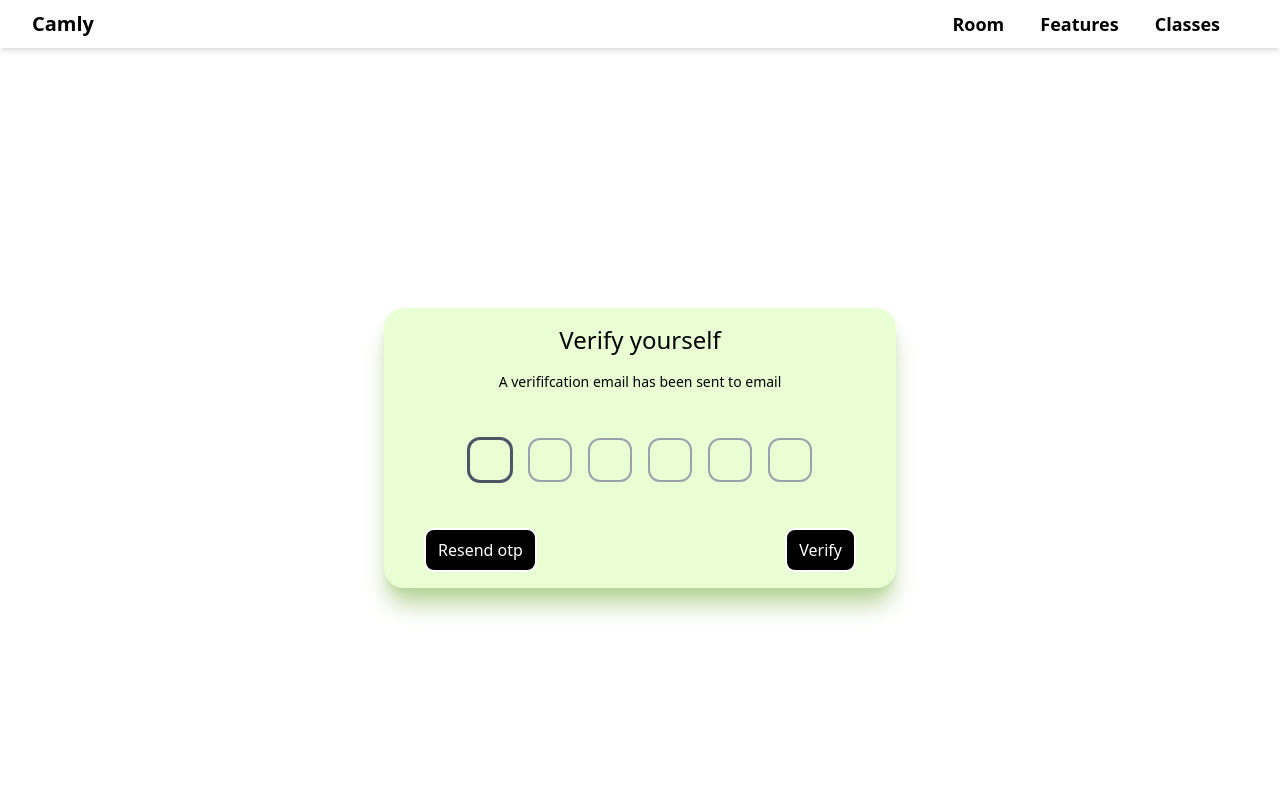
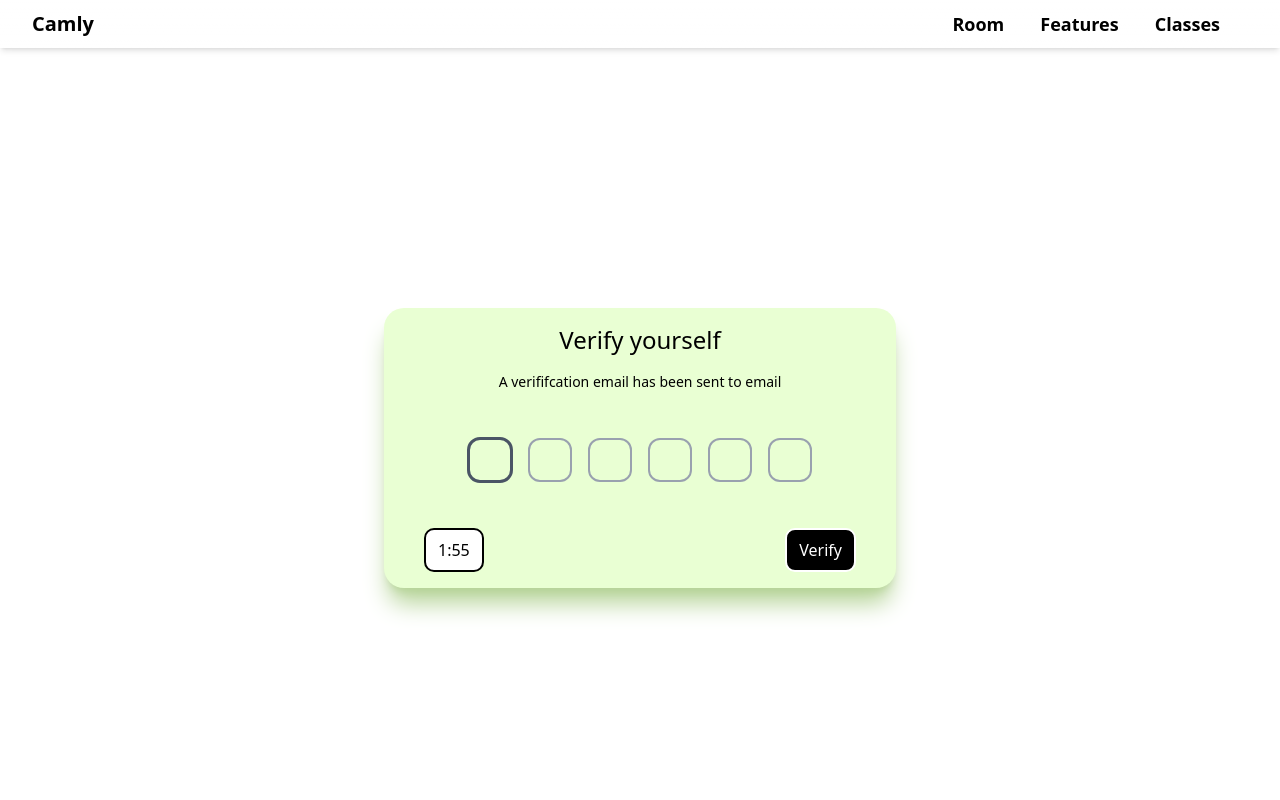
Before and after one commit to its-shivam1008/camly, a React (Vite) app: page /verify in a window 1280 px wide. Shown: the top 800 px of the page. Built offline with nearby package versions, Linux system fonts and the light colour scheme.

Commit message:
add timer functionality in resend otp

```diff
--- a/package.json
+++ b/package.json
@@ -21,6 +21,7 @@
     "react-icons": "^5.5.0",
     "react-redux": "^9.2.0",
     "react-router-dom": "^7.2.0",
+    "react-timer-hook": "^4.0.5",
     "socket.io-client": "^4.8.1",
     "tailwindcss": "^4.0.8",
     "uuid": "^11.1.0"
--- a/src/components/Verification.tsx
+++ b/src/components/Verification.tsx
@@ -1,20 +1,53 @@
 import axios, { AxiosError } from "axios";
 import React, { useEffect, useRef, useState } from "react"
 import { VerifyCodeState, OtpInputField, ApiResponse } from "../types/AuthTypes";
-
+import {useTimer} from 'react-timer-hook';
 
 const Verification = () => {
 
+    const time = new Date();
+    time.setSeconds(time.getSeconds() + 120);
+    const [expiryTime, setExpiryTime] = useState<Date>(time);
+
+    const {start, restart, minutes, seconds} = useTimer({expiryTimestamp:expiryTime});
+    const [isResendClicked, setIsResendClicked] = useState<boolean>(true);
 
     const [verifyCode, setVerifyCode] = useState<VerifyCodeState>({verifyCode:''});
     const [inputField, setInputField] = useState<OtpInputField>({});
     const inputRef = useRef<(HTMLInputElement | null)[]>([]);
 
     useEffect(()=>{
+        start();
+        setTimeout(() => {
+            setIsResendClicked(false);
+        }, 120000)
         if(inputRef.current[0]){
             inputRef.current[0].focus();
         }
-    }, [])
+    }, []);
+
+    const enableCount = () => {
+        const resetTime = new Date();
+        resetTime.setSeconds(resetTime.getSeconds()+120);
+        restart(resetTime);
+        setTimeout(()=>{
+            setIsResendClicked(false);
+        },120000);
+    }
+
+    const handleResend = async () => {
+        setIsResendClicked(true);
+        enableCount();
+
+        try{
+            const response = await axios.put(`${import.meta.env.VITE_SERVER_URL}/user/resend-otp`, {email:'saboteurshivam@gmail.com'})
+            console.log(response);
+            alert(JSON.stringify(response.data));
+        }catch(err){
+            const axiosError = err as AxiosError<ApiResponse>
+            alert(JSON.stringify(axiosError.response?.data.message))
+        }
+    }
 
 
     const handleChange = (event:React.ChangeEvent<HTMLInputElement>) => {
@@ -49,7 +82,7 @@ const Verification = () => {
         try{
             const payload = {
                 email:"saboteurshivam@gmail.com",
-                verifyCode
+                ...verifyCode
             }
             const response = await axios.put(`${import.meta.env.VITE_SERVER_URL}/user/verify`, payload);
             console.log(response);
@@ -77,7 +110,7 @@ const Verification = () => {
                 }
             </div>
             <div className="flex justify-between">
-                <button className="ResendOtp&timer rounded-[10px] border-2 hover:border-black bg-black text-white px-3 py-2 cursor-pointer hover:bg-transparent hover:text-black transition-colors duration-400">Resend otp</button>
+                <button onClick={handleResend} disabled={isResendClicked} className="ResendOtp&timer disabled:bg-white disabled:text-black  rounded-[10px] border-2 hover:border-black bg-black text-white px-3 py-2 cursor-pointer hover:bg-transparent hover:text-black transition-colors duration-400">{isResendClicked ? minutes+':'+seconds : 'Resend Otp' }</button>
                 <button onClick={handleSubmit} className="verify rounded-[10px] border-2 hover:border-black bg-black text-white px-3 py-2 cursor-pointer hover:bg-transparent hover:text-black transition-colors duration-400">Verify</button>
             </div>
         </div>
```
Also changed, not shown: 1 other file (tests, documents, lock files or other folders).
